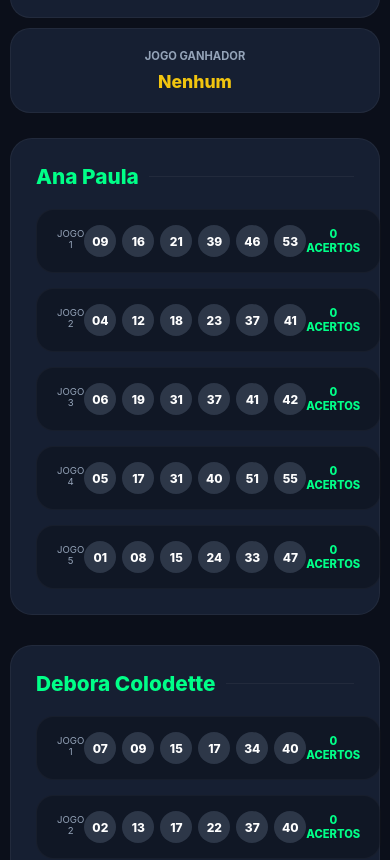
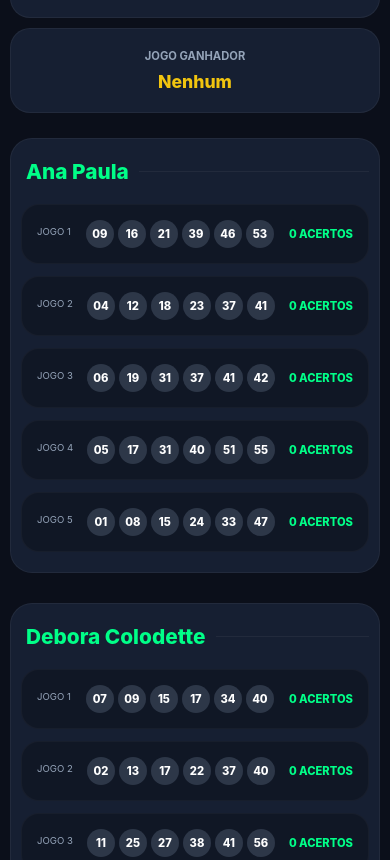
Before and after one commit to maciiellucas/conferenciabolao, a plain HTML site: page index.html in a window 390 px wide. Shown: the part 636-1496 px from the top of the page. Drawn offline with Linux system fonts and the light colour scheme.

Commit message:
Adjust player card padding and mobile styles
Reduced padding on player cards for better space utilization and adjusted styles for mobile responsiveness.

```diff
--- a/index.html
+++ b/index.html
@@ -126,19 +126,22 @@
         /* --- LISTA DE JOGOS --- */
         .player-card {
             background: var(--card-bg); border-radius: 22px;
-            padding: 25px; margin-bottom: 30px; border: 1px solid rgba(255,255,255,0.05);
+            padding: 25px 15px; /* Padding reduzido nas laterais para aproveitar espaço */
+            margin-bottom: 30px; border: 1px solid rgba(255,255,255,0.05);
         }
 
         .player-name {
             font-size: 1.3rem; font-weight: 800; color: var(--primary);
             margin-bottom: 20px; display: flex; align-items: center; gap: 10px;
+            padding-left: 5px;
         }
         .player-name::after { content: ''; flex: 1; height: 1px; background: rgba(255,255,255,0.05); }
 
         .games-grid {
             display: grid;
             grid-template-columns: repeat(auto-fill, minmax(280px, 1fr));
-            gap: 20px;
+            gap: 15px;
+            width: 100%;
         }
 
         .game-item {
@@ -151,6 +154,7 @@
             flex-direction: column;
             align-items: center;
             transition: 0.3s;
+            width: 100%; /* Garante que o item ocupe o grid */
         }
 
         .game-winner {
@@ -180,6 +184,8 @@
 
         /* --- AJUSTES MOBILE --- */
         @media (max-width: 768px) {
+            .player-card { padding: 20px 10px; } /* Aproveita mais as bordas vermelhas da sua foto */
+
             .input-group {
                 flex-direction: column;
                 gap: 15px;
@@ -195,14 +201,16 @@
             }
             .games-grid {
                 grid-template-columns: 1fr;
-                gap: 15px;
+                gap: 12px;
             }
             .game-item {
                 flex-direction: row;
                 justify-content: space-between;
-                padding: 15px 20px;
+                padding: 12px 15px;
+                min-height: 60px;
             }
-            .balls { margin: 0; }
+            .balls { margin: 0; gap: 4px; }
+            .ball { width: 28px; height: 28px; font-size: 0.7rem; }
         }
 
         footer { text-align: center; padding: 40px; margin-top: 30px; }
@@ -227,7 +235,7 @@
 
     <div class="search-card">
         <div class="input-group">
-            <input type="text" id="sorteados" placeholder="Ex: 01 02 03 04 05 06" inputmode="decimal">
+            <input type="text" id="sorteados" placeholder="Ex: 01 02 03 04 05 06" inputmode="search">
             <button class="btn-check" onclick="conferir()">Conferir Resultado</button>
         </div>
     </div>
```
